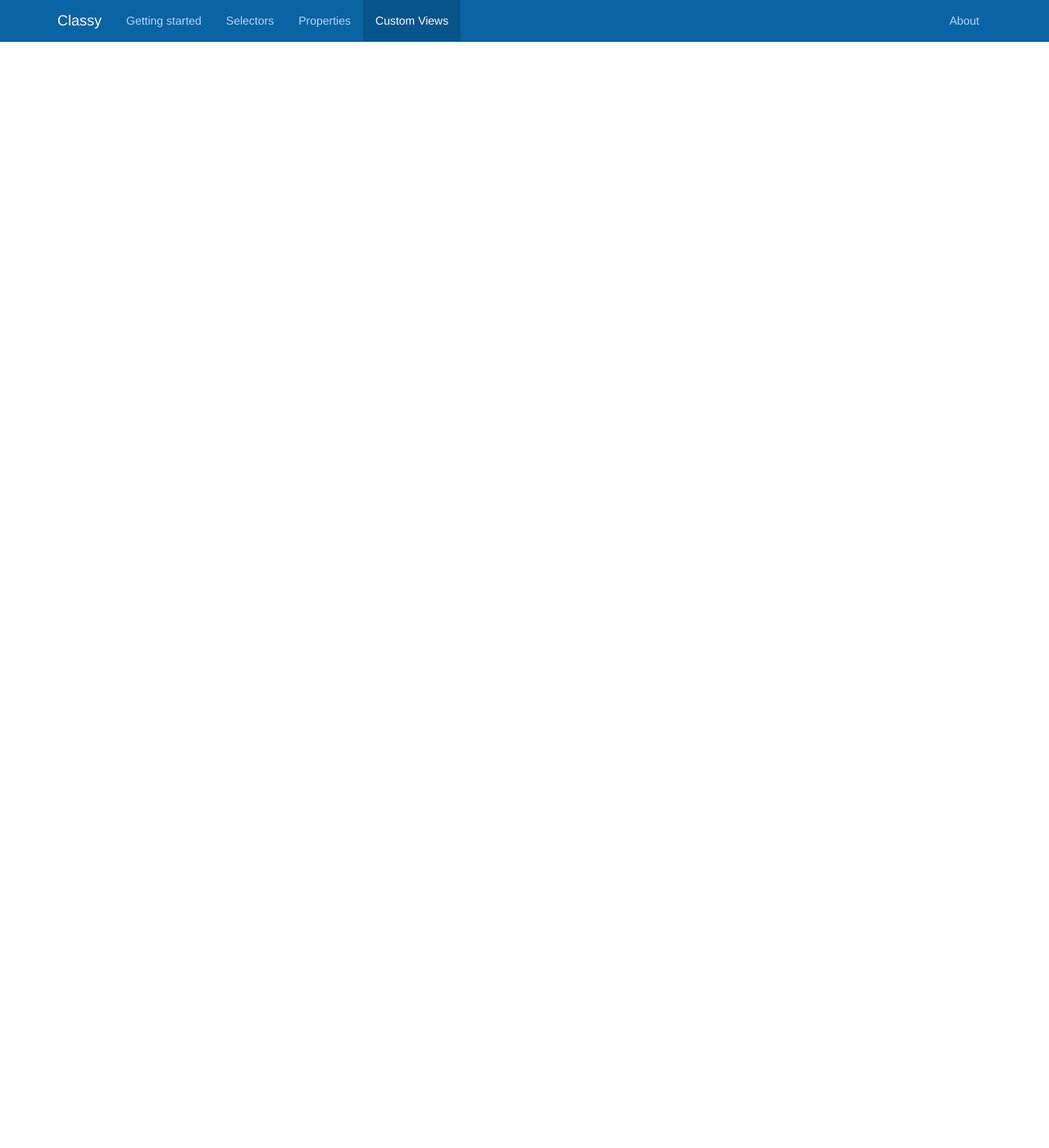
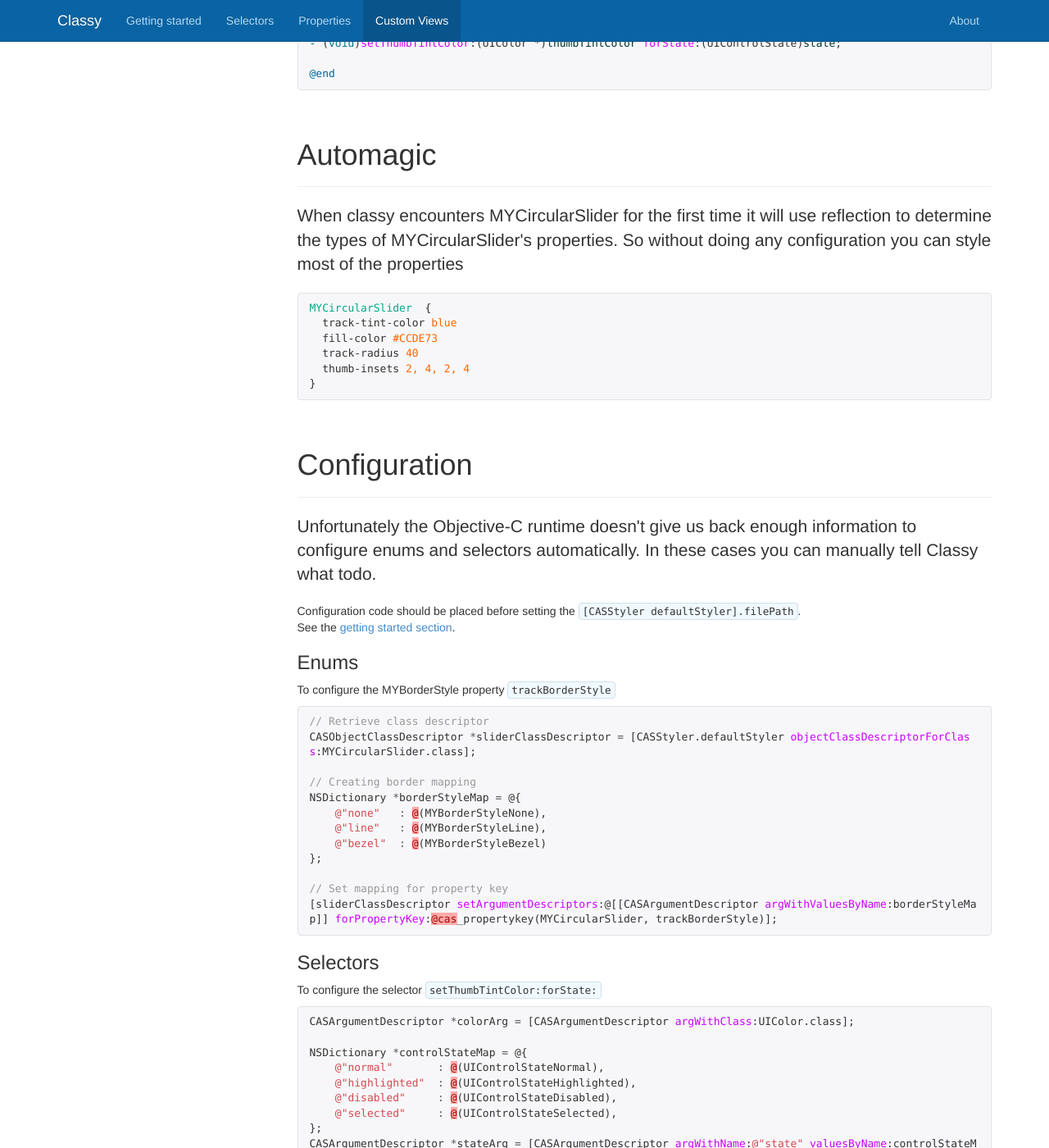
Before and after one commit to ClassyKit/Classy, a Jekyll site: the page built from custom-views.html, in a window 1280 px wide and 1400 px high, scrolled down 730 px. Shown: the whole window at 82% size. Built offline with Jekyll 4.4.1, drawn with Linux system fonts in a browser that asks for light colours; nearby versions of some CDN libraries; Markdown is read by kramdown in place of the engine named in the settings; comment, search, counter and statistics services are not loaded; before the commit the page ends 900 px from its top, so only the background shows below that; some of the changed text lies outside the part shown.

Commit message:
custom views

```diff
--- a/_includes/nav-custom-views.html
+++ b/_includes/nav-custom-views.html
@@ -0,0 +1,3 @@
+<li class="active"><a href="#example">Example</a></li>
+<li><a href="#automagic">Automagic</a></li>
+<li><a href="#config">Configuration</a></li>
--- a/custom-views.html
+++ b/custom-views.html
@@ -2,6 +2,126 @@
 layout: default
 title: Custom Views
 slug: custom-views
-lead: "How to use Classy with your own custom UIView subclasses or View Models"
+lead: "How to use Classy with your own custom UIView subclasses"
 base_url: "../"
 ---
+
+
+
+<!-- Example
+  ================================================== -->
+  <div class="bs-docs-section">
+    <div class="page-header">
+      <h1 id="example">Example</h1>
+    </div>
+    <p class="lead">Imagine we are building a control called <b>MYCircularSlider</b> which will behave like a UISlider but will render in a circular/dial shape. We want the control to be highly configurable as its used throughout the app in different border styles, colors, radius etc.</p>
+    <div>
+      <p>This is what <code>MYCircularSlider.h</code> looks like</p>
+{% highlight objective-c %}
+typedef NS_ENUM(NSUInteger, MYBorderStyle) {
+    MYBorderStyleNone,
+    MYBorderStyleLine,
+    MYBorderStyleBezel,
+};
+
+@interface MYCircularSlider : UIControl
+
+@property (nonatomic, strong) UIColor *trackTintColor;
+@property (nonatomic, strong) UIColor *fillColor;
+@property (nonatomic, assign) CGFloat trackRadius;
+@property (nonatomic, assign) UIEdgeInsets thumbInsets;
+@property (nonatomic, assign) MYBorderStyle trackBorderStyle;
+
+- (void)setThumbTintColor:(UIColor *)thumbTintColor forState:(UIControlState)state;
+
+@end
+{% endhighlight %}
+    </div>
+  </div>
+
+
+<!-- Automagic
+  ================================================== -->
+  <div class="bs-docs-section">
+    <div class="page-header">
+      <h1 id="automagic">Automagic</h1>
+    </div>
+    <p class="lead">When classy encounters MYCircularSlider for the first time it will use reflection to determine the types of MYCircularSlider's properties.  So without doing any configuration you can style most of the properties</p>
+    <div>
+      <div class="highlight">
+        <pre>
+<code class="cas"><span class="nc">MYCircularSlider </span> {
+  track-tint-color <span class="m">blue</span>
+  fill-color <span class="m">#CCDE73</span>
+  track-radius <span class="m">40</span>
+  thumb-insets <span class="m">2, 4, 2, 4</span>
+}</code>
+        </pre>
+      </div>
+    </div>
+  </div>
+
+
+<!-- Config
+  ================================================== -->
+  <div class="bs-docs-section">
+    <div class="page-header">
+      <h1 id="config">Configuration</h1>
+    </div>
+    <p class="lead">Unfortunately the Objective-C runtime doesn't give us back enough information to configure enums and selectors automatically. In these cases you can manually tell Classy what todo.</p>
+    <div>
+      <p>Configuration code should be placed before setting the <code>[CASStyler defaultStyler].filePath</code>.<br/>
+         See the <a href="/getting-started/#default-stylesheet">getting started section</a>.</p>
+      <h3>Enums</h3>
+      <p>To configure the MYBorderStyle property <code>trackBorderStyle</code></p>
+{% highlight objective-c %}
+// Retrieve class descriptor
+CASObjectClassDescriptor *sliderClassDescriptor = [CASStyler.defaultStyler objectClassDescriptorForClass:MYCircularSlider.class];
+
+// Creating border mapping
+NSDictionary *borderStyleMap = @{
+    @"none"   : @(MYBorderStyleNone),
+    @"line"   : @(MYBorderStyleLine),
+    @"bezel"  : @(MYBorderStyleBezel)
+};
+
+// Set mapping for property key
+[sliderClassDescriptor setArgumentDescriptors:@[[CASArgumentDescriptor argWithValuesByName:borderStyleMap]] forPropertyKey:@cas_propertykey(MYCircularSlider, trackBorderStyle)];
+{% endhighlight %}
+
+      <h3>Selectors</h3>
+      <p>To configure the selector <code>setThumbTintColor:forState:</code></p>
+{% highlight objective-c %}
+
+CASArgumentDescriptor *colorArg = [CASArgumentDescriptor argWithClass:UIColor.class];
+
+NSDictionary *controlStateMap = @{
+    @"normal"       : @(UIControlStateNormal),
+    @"highlighted"  : @(UIControlStateHighlighted),
+    @"disabled"     : @(UIControlStateDisabled),
+    @"selected"     : @(UIControlStateSelected),
+};
+CASArgumentDescriptor *stateArg = [CASArgumentDescriptor argWithName:@"state" valuesByName:controlStateMap];
+
+[sliderClassDescriptor setArgumentDescriptors:@[colorArg, stateArg] setter:@selector(setThumbTintColor:forState:) forPropertyKey:@"thumbTintColor"];
+{% endhighlight %}
+
+      <p>Now we can style MYCircularSlider completely</p>
+
+      <div class="highlight">
+        <pre>
+<code class="cas"><span class="nc">MYCircularSlider </span> {
+  track-tint-color <span class="m">blue</span>
+  fill-color <span class="m">#CCDE73</span>
+  track-radius <span class="m">40</span>
+  thumb-insets <span class="m">2, 4, 2, 4</span>
+
+  track-border-style <span class="m">bezel</span>
+  thumb-tint-color <span class="m">white</span>
+  thumb-tint-color[state:highlighted] <span class="m">green</span>
+  thumb-tint-color[state:disabled] <span class="m">#999</span>
+}</code>
+        </pre>
+      </div>
+    </div>
+  </div>
```
